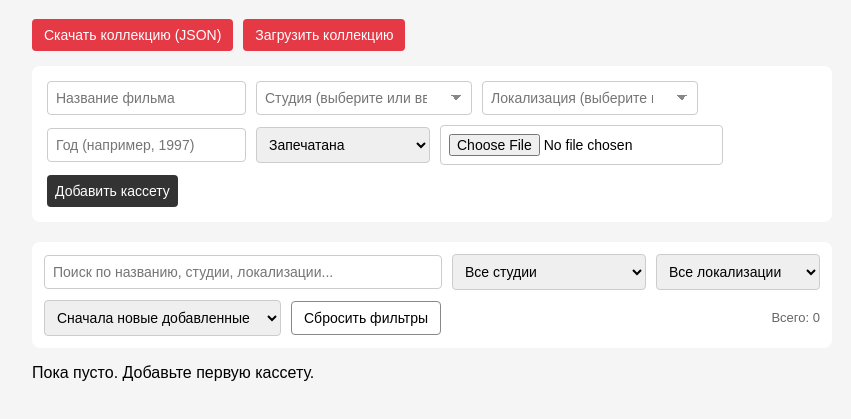
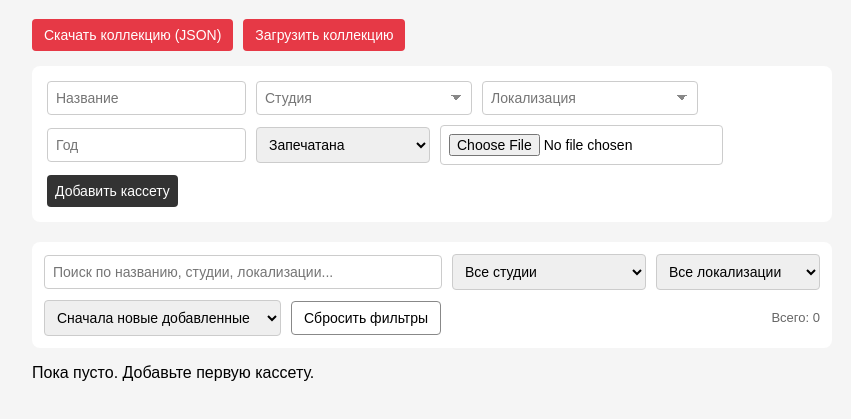
Before and after one commit to Shuzzod/vhs-collection, a plain HTML site: page index.html in a window 1280 px wide. Shown: the part 81-500 px from the top of the page, without its empty margins (208-1059 px from the left). Drawn offline with Linux system fonts and the light colour scheme.

Commit message:
Add files via upload

```diff
--- a/index.html
+++ b/index.html
@@ -18,15 +18,15 @@
     </div>
 
     <form id="addForm">
-        <input type="text" id="title" placeholder="Название фильма" required>
+        <input type="text" id="title" placeholder="Название" required>
 
-        <input list="studiosList" id="studio" placeholder="Студия (выберите или введите)">
+        <input list="studiosList" id="studio" placeholder="Студия">
         <datalist id="studiosList"></datalist>
 
-        <input list="localizationsList" id="localization" placeholder="Локализация (выберите или введите)">
+        <input list="localizationsList" id="localization" placeholder="Локализация">
         <datalist id="localizationsList"></datalist>
 
-        <input type="text" id="year" placeholder="Год (например, 1997)" inputmode="numeric" maxlength="10">
+        <input type="text" id="year" placeholder="Год" inputmode="numeric" maxlength="10">
 
         <select id="condition">
             <option value="Запечатана">Запечатана</option>
--- a/script.js
+++ b/script.js
@@ -252,7 +252,7 @@ async function saveEdit(index) {
     const yearInput = document.getElementById(`edit-year-${index}`).value;
     const yearCheck = validateYear(yearInput);
     if (!yearCheck.ok) {
-        showError('Год должен быть 4 цифры (1997) или диапазон (1997-1998)');
+        showError('Год должен быть 4 цифры или диапазон (1997-1998)');
         return;
     }
 
@@ -297,7 +297,7 @@ document.getElementById('addForm').addEventListener('submit', async (e) => {
     const yearInput = document.getElementById('year').value;
     const yearCheck = validateYear(yearInput);
     if (!yearCheck.ok) {
-        showError('Год должен быть 4 цифры (1997) или диапазон (1997-1998)');
+        showError('Год должен быть 4 цифры или диапазон (1997-1998)');
         return;
     }
 
```
